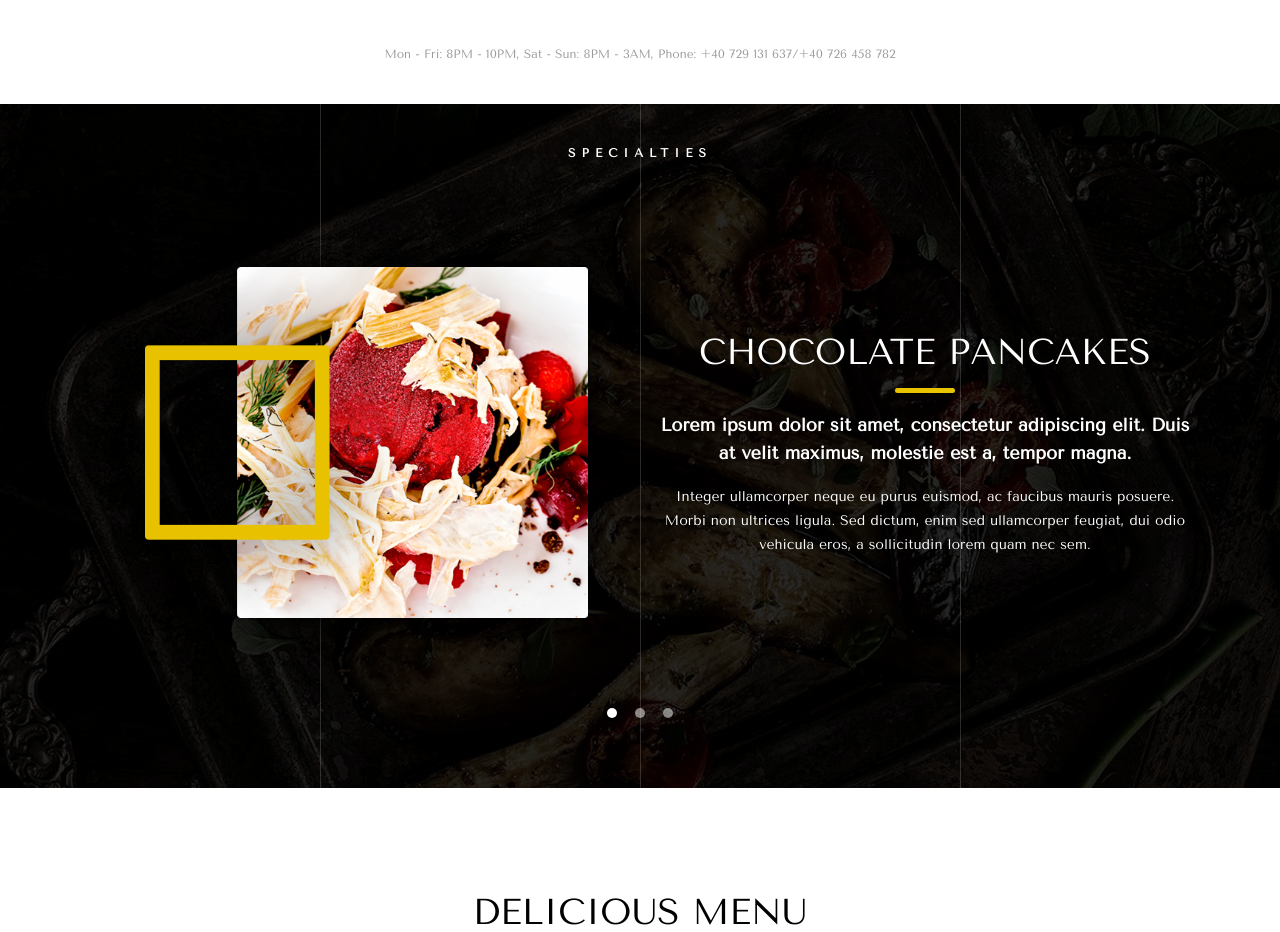
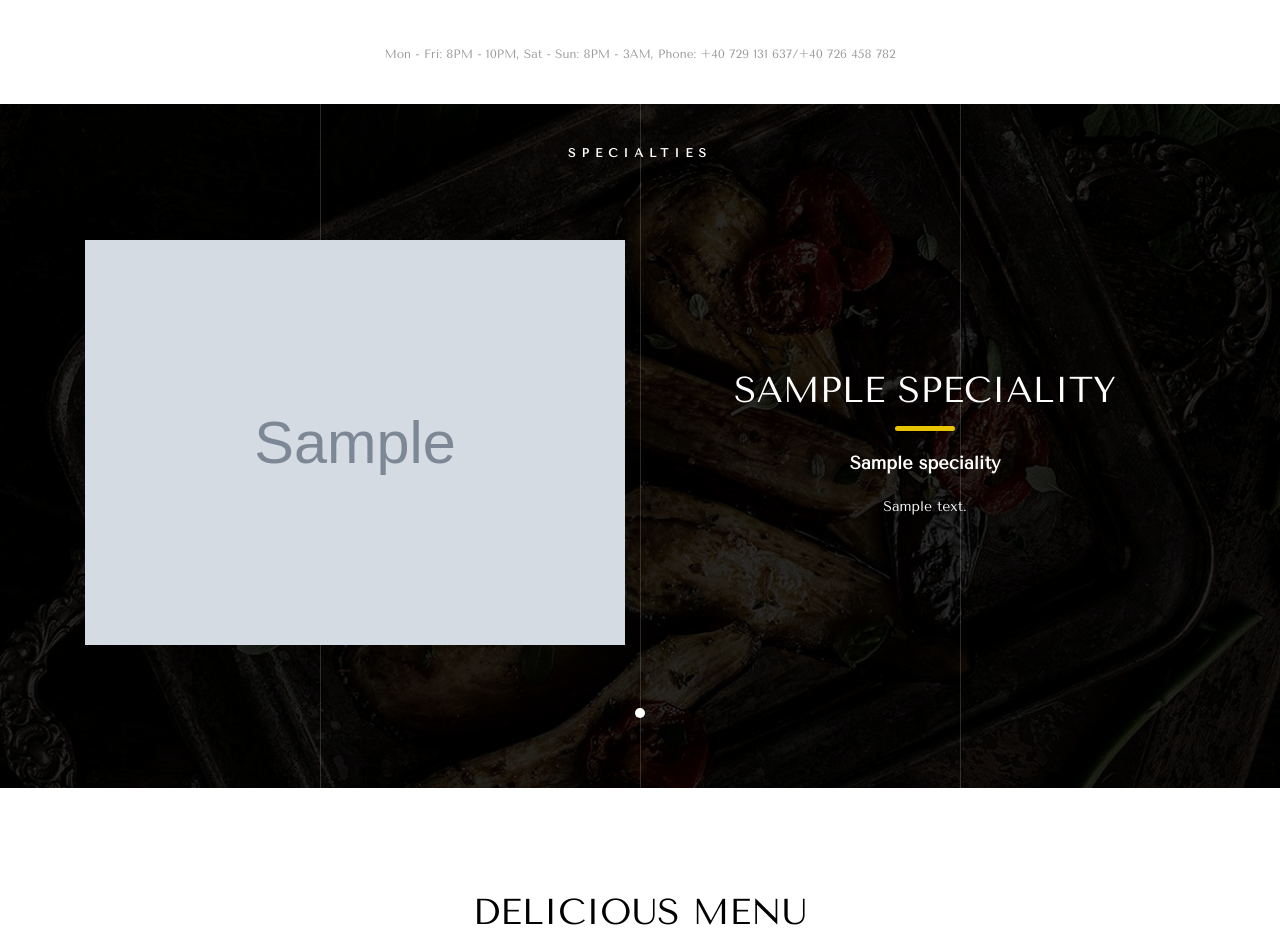
Before and after one commit to iannchoys/hunger, a Django app: template templates/restaurant/home.html in a window 1280 px wide. Shown: the part 2721-3653 px from the top of the page. Run offline with Django 5.2, Linux system fonts and the light colour scheme; tables that the repository leaves empty hold one stand-in row (values such as "Sample post"); the template is opened without the code that fills it: values that come from a table or form of the project are taken from there, most other values are stand-ins (such as "Sample title", 1, 10 or a date in 2020); grey boxes marked "Sample" are stand-in pictures.

Commit message:
Move specialities slider to database

```diff
--- a/restaurant/models.py
+++ b/restaurant/models.py
@@ -86,3 +86,18 @@ class StaticBlock(models.Model):
 
     def __str__(self):
         return self.title
+
+class Speciality(models.Model):
+    title = models.CharField(max_length=120)
+    subtitle = models.CharField(max_length=255)
+    text = models.TextField()
+    image = models.CharField(max_length=255)
+    order = models.PositiveIntegerField(default=0)
+    is_active = models.BooleanField(default=True)
+
+    class Meta:
+        ordering = ["order", "title"]
+        verbose_name_plural = "Specialities"
+
+    def __str__(self):
+        return self.title
--- a/restaurant/views.py
+++ b/restaurant/views.py
@@ -4,12 +4,13 @@ from django.http import JsonResponse
 from django.shortcuts import render
 from django.views.decorators.http import require_POST
 
-from .models import Booking, ContactMessage, MenuItem, PrivateEvent, StaticBlock
+from .models import Booking, ContactMessage, MenuItem, PrivateEvent, StaticBlock, Speciality
 
 
 def home(request):
     menu_items = MenuItem.objects.filter(on_main=True)[:21]
     private_events = PrivateEvent.objects.filter(is_active=True)[:2]
+    specialities = Speciality.objects.filter(is_active=True)
 
     static_blocks = {
         block.key: block
@@ -21,6 +22,7 @@ def home(request):
         "private_events": private_events,
         "about_block": static_blocks.get("about"),
         "team_block": static_blocks.get("team"),
+        "specialities": specialities,
     }
 
     return render(request, "restaurant/home.html", context)
--- a/templates/restaurant/home.html
+++ b/templates/restaurant/home.html
@@ -392,107 +392,49 @@
                 <p class="specialities__section-name">SPECIALTIES</p>
 
                 <div class="specialities__slider">
-
+                    {% for speciality in specialities %}
                         <div class="specialities__slide">
                             <div class="row specialities__row align-items-center">
                                 <div class="col-lg-6">
                                     <div class="specialities__image-box">
                                         <img
                                             class="specialities__image"
-                                        src="{% static 'images/specialities/specialities-img.png' %}"
-                                        alt="Chocolate pancakes"
+                                            src="{% static speciality.image %}"
+                                            alt="{{ speciality.title }}"
                                         >
                                     </div>
                                 </div>
 
                                 <div class="col-lg-6">
                                     <div class="specialities__content">
-                                    <h2 class="specialities__title">CHOCOLATE PANCAKES</h2>
+                                        <h2 class="specialities__title">
+                                            {{ speciality.title }}
+                                        </h2>
 
                                         <span class="specialities__line"></span>
 
                                         <p class="specialities__lead">
-                                        Lorem ipsum dolor sit amet, consectetur adipiscing elit.
-                                        Duis at velit maximus, molestie est a, tempor magna.
+                                            {{ speciality.subtitle }}
                                         </p>
 
                                         <p class="specialities__text">
-                                        Integer ullamcorper neque eu purus euismod, ac faucibus
-                                        mauris posuere. Morbi non ultrices ligula. Sed dictum,
-                                        enim sed ullamcorper feugiat, dui odio vehicula eros,
-                                        a sollicitudin lorem quam nec sem.
+                                            {{ speciality.text }}
                                         </p>
                                     </div>
                                 </div>
                             </div>
                         </div>
-
+                    {% empty %}
                         <div class="specialities__slide">
-                        <div class="row specialities__row align-items-center">
-                            <div class="col-lg-6">
-                                <div class="specialities__image-box">
-                                    <img
-                                        class="specialities__image"
-                                        src="{% static 'images/specialities/specialities-img.png' %}"
-                                        alt="Berry dessert"
-                                    >
-                                </div>
-                            </div>
-
-                            <div class="col-lg-6">
                             <div class="specialities__content">
-                                    <h2 class="specialities__title">BERRY DESSERT</h2>
-
+                                <h2 class="specialities__title">SPECIALITIES</h2>
                                 <span class="specialities__line"></span>
-
                                 <p class="specialities__lead">
-                                        Lorem ipsum dolor sit amet, consectetur adipiscing elit.
-                                        Duis at velit maximus, molestie est a, tempor magna.
-                                    </p>
-
-                                    <p class="specialities__text">
-                                        Integer ullamcorper neque eu purus euismod, ac faucibus
-                                        mauris posuere. Morbi non ultrices ligula. Sed dictum,
-                                        enim sed ullamcorper feugiat.
+                                    Specialities will be added later.
                                 </p>
                             </div>
                         </div>
-                        </div>
-                    </div>
-
-                    <div class="specialities__slide">
-                        <div class="row specialities__row align-items-center">
-                            <div class="col-lg-6">
-                                <div class="specialities__image-box">
-                                    <img
-                                        class="specialities__image"
-                                        src="{% static 'images/specialities/specialities-img.png' %}"
-                                        alt="Chef special"
-                                    >
-                                </div>
-                            </div>
-
-                            <div class="col-lg-6">
-                                <div class="specialities__content">
-                                    <h2 class="specialities__title">CHEF SPECIAL</h2>
-
-                                    <span class="specialities__line"></span>
-
-                                    <p class="specialities__lead">
-                                        Lorem ipsum dolor sit amet, consectetur adipiscing elit.
-                                        Duis at velit maximus, molestie est a, tempor magna.
-                                    </p>
-
-                                    <p class="specialities__text">
-                                        Morbi non ultrices ligula. Sed dictum, enim sed
-                                        ullamcorper feugiat, dui odio vehicula eros,
-                                        a sollicitudin lorem quam nec sem.
-                                    </p>
-                                </div>
-                            </div>
-                        </div>
-                    </div>
-
+                    {% endfor %}
                 </div>
             </div>
         </section>
```
Also changed, not shown: restaurant/admin.py (+7 -1 lines), restaurant/migrations/0006_speciality.py (added). Lines whose indentation alone changed are shown as unchanged.
